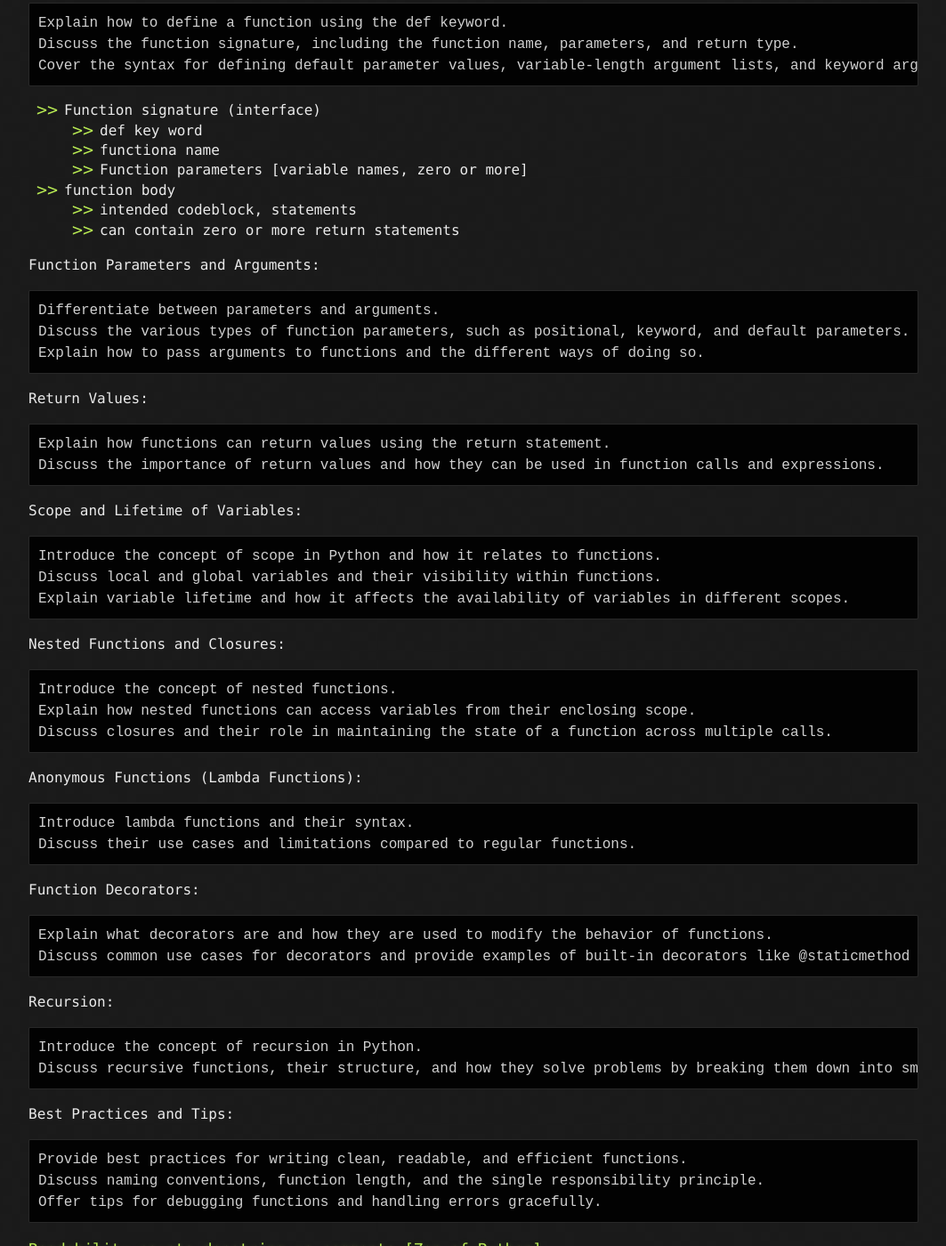
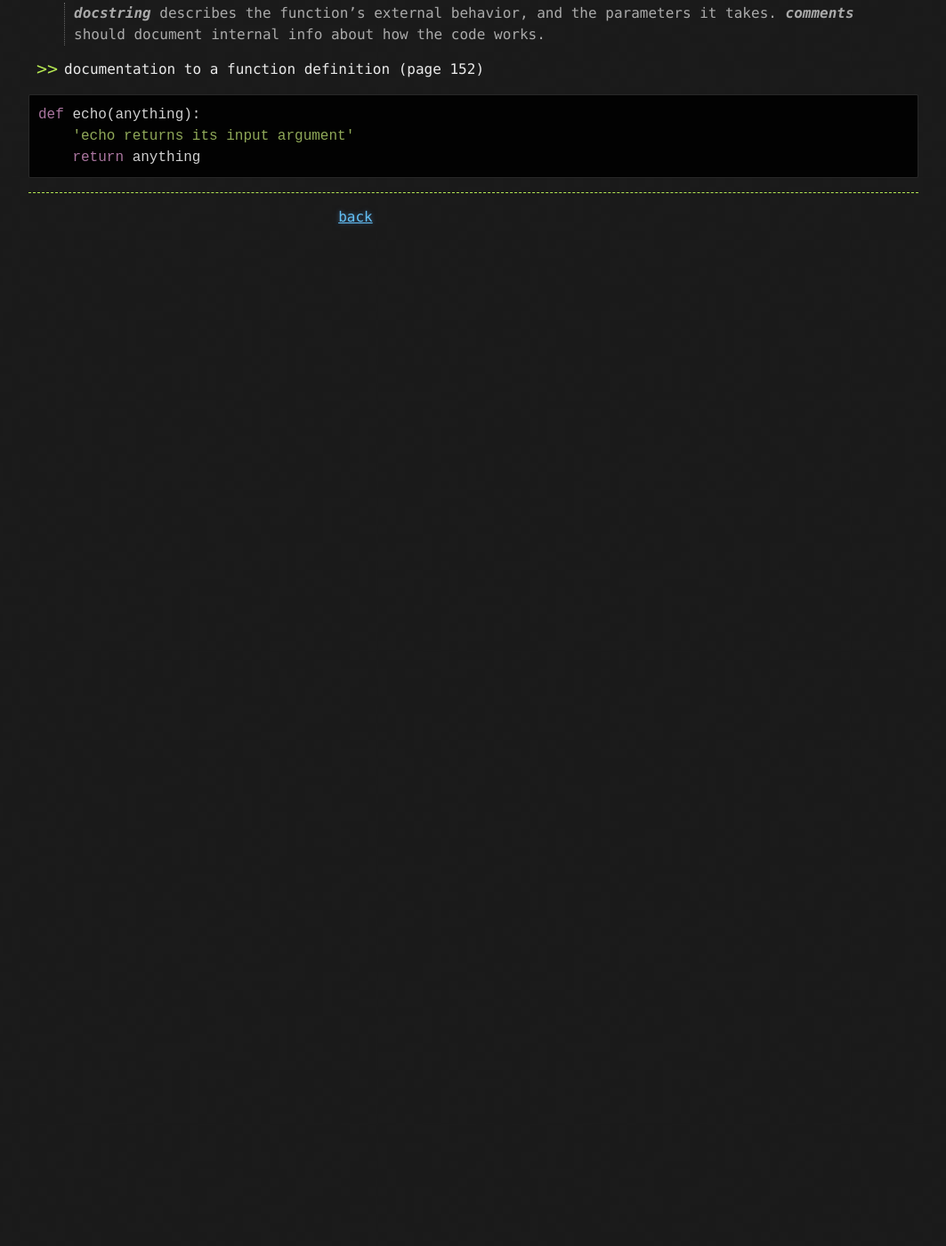
Before and after one commit to sciustechnologia/sciustechnologia.github.io, a Jekyll site: the page built from python/06_functions/06.md, in a window 1280 px wide and 1400 px high, scrolled down 1397 px. Shown: the whole window at 89% size, without its empty margins (108-1171 px from the left). Built offline with Jekyll 4.4.1, drawn with Linux system fonts in a browser that asks for light colours; after the commit the page ends 1680 px from its top, so only the background shows below that; some of the changed text lies outside the part shown.

Commit message:
Update 06.md

```diff
--- a/python/06_functions/06.md
+++ b/python/06_functions/06.md
@@ -52,64 +52,6 @@ do_nothing()
 * we use parameters as part of the processing
 * Returns an output
 
-### Function Definition and Syntax
-
-    Explain how to define a function using the def keyword.
-    Discuss the function signature, including the function name, parameters, and return type.
-    Cover the syntax for defining default parameter values, variable-length argument lists, and keyword arguments.
-
-* Function signature (interface)
-  * def key word
-  * functiona name
-  * Function parameters [variable names, zero or more]
-* function body
-  * intended codeblock, statements
-  * can contain zero or more return statements
-
-Function Parameters and Arguments:
-
-    Differentiate between parameters and arguments.
-    Discuss the various types of function parameters, such as positional, keyword, and default parameters.
-    Explain how to pass arguments to functions and the different ways of doing so.
-
-Return Values:
-
-    Explain how functions can return values using the return statement.
-    Discuss the importance of return values and how they can be used in function calls and expressions.
-
-Scope and Lifetime of Variables:
-
-    Introduce the concept of scope in Python and how it relates to functions.
-    Discuss local and global variables and their visibility within functions.
-    Explain variable lifetime and how it affects the availability of variables in different scopes.
-
-Nested Functions and Closures:
-
-    Introduce the concept of nested functions.
-    Explain how nested functions can access variables from their enclosing scope.
-    Discuss closures and their role in maintaining the state of a function across multiple calls.
-
-Anonymous Functions (Lambda Functions):
-
-    Introduce lambda functions and their syntax.
-    Discuss their use cases and limitations compared to regular functions.
-
-Function Decorators:
-
-    Explain what decorators are and how they are used to modify the behavior of functions.
-    Discuss common use cases for decorators and provide examples of built-in decorators like @staticmethod and @classmethod.
-
-Recursion:
-
-    Introduce the concept of recursion in Python.
-    Discuss recursive functions, their structure, and how they solve problems by breaking them down into smaller, similar subproblems.
-
-Best Practices and Tips:
-
-    Provide best practices for writing clean, readable, and efficient functions.
-    Discuss naming conventions, function length, and the single responsibility principle.
-    Offer tips for debugging functions and handling errors gracefully.
-
 
 ### Readability counts docstring vs comments [Zen of Python]
 
```
